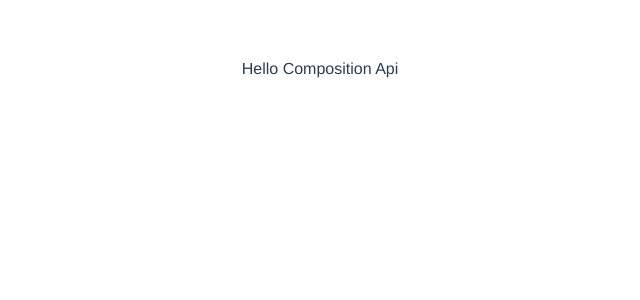
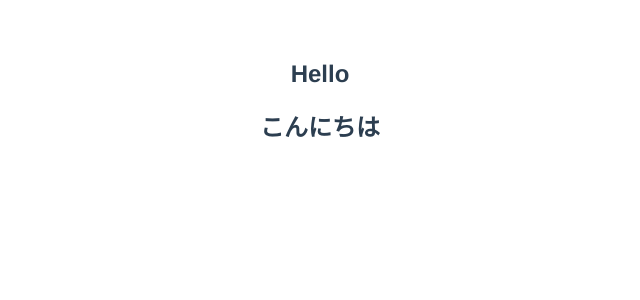
Before and after one commit to karamage/practice-composition-api, a Vue app: page / in a window 1280 px wide. Shown: the top 300 px of the page, without its empty margins (320-960 px from the left). Built offline with nearby package versions, Linux system fonts and the light colour scheme.

Commit message:
hello component

```diff
--- a/src/components/Hello.vue
+++ b/src/components/Hello.vue
@@ -1,15 +1,24 @@
 <template>
   <div>
-    Hello Composition Api
+    <h2>{{ state.messageOne }}</h2>
+    <h2>{{ messageTwo }}</h2>
   </div>
 </template>
 
 <script lang="ts">
-import { defineComponent } from "@vue/composition-api"
+import { defineComponent, reactive, ref } from "@vue/composition-api"
 
 export default defineComponent({
   setup() {
-    // ここにリアクティブなデータ、関数を定義
+    const state = reactive<{ messageOne: string}>({
+      messageOne: "Hello"
+    })
+    const messageTwo = ref<string>("こんにちは")
+
+    return {
+      state,
+      messageTwo,
+    }
   }
 })
 </script>
```
